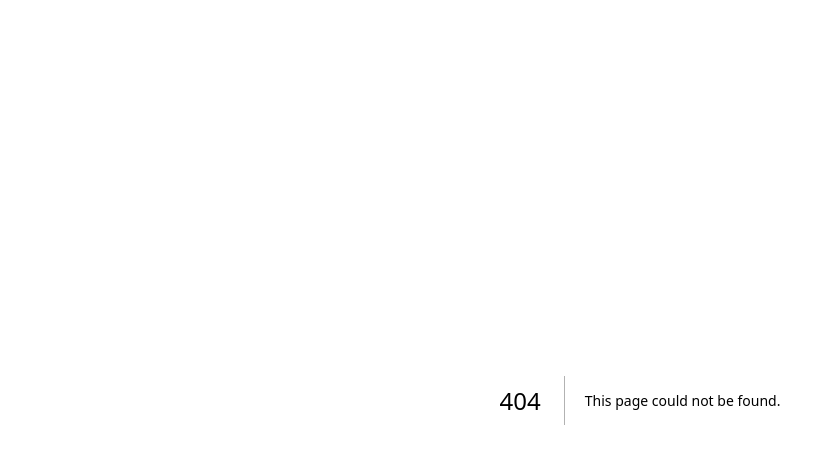
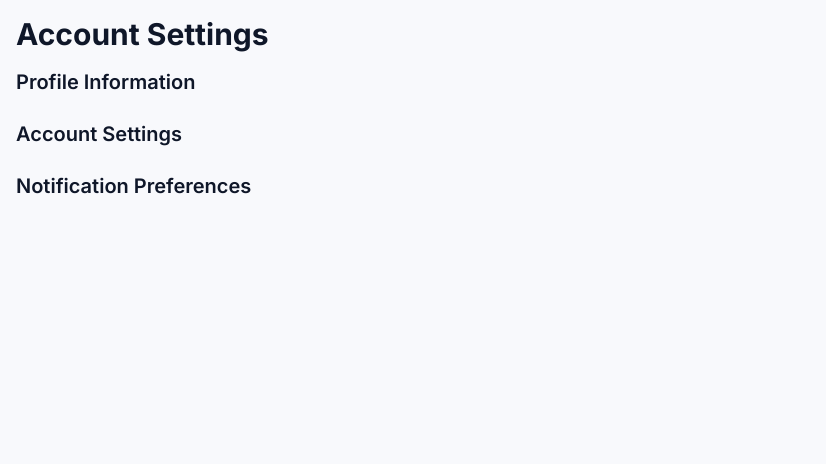
Before and after one commit to WhimsicalXbcrafted/college-resource-finder, a Next.js app: page /settings in a window 1280 px wide. Before the commit this address had no page. Shown: the top 464 px of the page, without its empty margins (0-826 px from the left). Built offline with nearby package versions, Linux system fonts and the light colour scheme.

Commit message:
settings button

```diff
--- a/app/components/Header.tsx
+++ b/app/components/Header.tsx
@@ -16,6 +16,10 @@ const Header = () => {
     router.push('/home')
   }
 
+  const handleSettings = () => {
+    router.push('/settings')
+  }
+
   return (
     <header className="bg-card border-b border-border glassmorphism">
       <div className="container mx-auto px-4 py-4 flex justify-between items-center">
@@ -30,10 +34,17 @@ const Header = () => {
                 className="flex items-center space-x-2 bg-muted text-foreground px-4 py-2 rounded-md transition duration-300 hover:bg-accent hover:text-accent-foreground"
               >
                 <UserCircle className="h-5 w-5" />
-                <span>{session.user?.email}</span> {/* Display user email */}
+                <span>{session.user?.email}</span>
               </button>
               {showDropdown && (
                 <div className="absolute right-0 mt-2 w-48 bg-card rounded-md shadow-lg py-1 z-10 glassmorphism">
+                   <button
+                    onClick={handleSettings}
+                    className="flex items-center w-full text-left px-4 py-2 text-sm text-foreground hover:bg-accent hover:text-accent-foreground"
+                  >
+                    <Settings className="h-4 w-4 mr-2" />
+                    Settings
+                  </button>
                   <button
                     onClick={handleLogout}
                     className="flex items-center w-full text-left px-4 py-2 text-sm text-foreground hover:bg-accent hover:text-accent-foreground"
@@ -44,22 +55,7 @@ const Header = () => {
                 </div>
               )}
             </div>
-          ) : (
-            <div className="space-x-4">
-              <Link
-                href="/login"
-                className="bg-primary text-primary-foreground px-4 py-2 rounded-md hover:bg-primary/90 transition duration-300"
-              >
-                Login
-              </Link>
-              <Link
-                href="/signup"
-                className="bg-secondary text-secondary-foreground px-4 py-2 rounded-md hover:bg-secondary/80 transition duration-300"
-              >
-                Sign Up
-              </Link>
-            </div>
-          )}
+          ) : null}
         </div>
       </div>
     </header>
--- /dev/null
+++ b/app/settings/page.tsx
@@ -0,0 +1,22 @@
+'use client'
+
+export default function SettingsPage() {
+    return (
+        <div className="container mx-auto p-4">
+          <h1 className="text-3xl font-bold mb-4">Account Settings</h1>
+          <section>
+            <h2 className="text-xl font-semibold mb-2">Profile Information</h2>
+            {/* Form fields for updating profile info (name, profile picture, etc.) */}
+          </section>
+          <section className="mt-6">
+            <h2 className="text-xl font-semibold mb-2">Account Settings</h2>
+            {/* Options to change password, linked accounts, etc. */}
+          </section>
+          <section className="mt-6">
+            <h2 className="text-xl font-semibold mb-2">Notification Preferences</h2>
+            {/* Notification toggles and options */}
+          </section>
+          {/* Add additional sections as needed */}
+        </div>
+      );
+}
```
Also changed, not shown: 1 other file (tests, documents, lock files or other folders).
